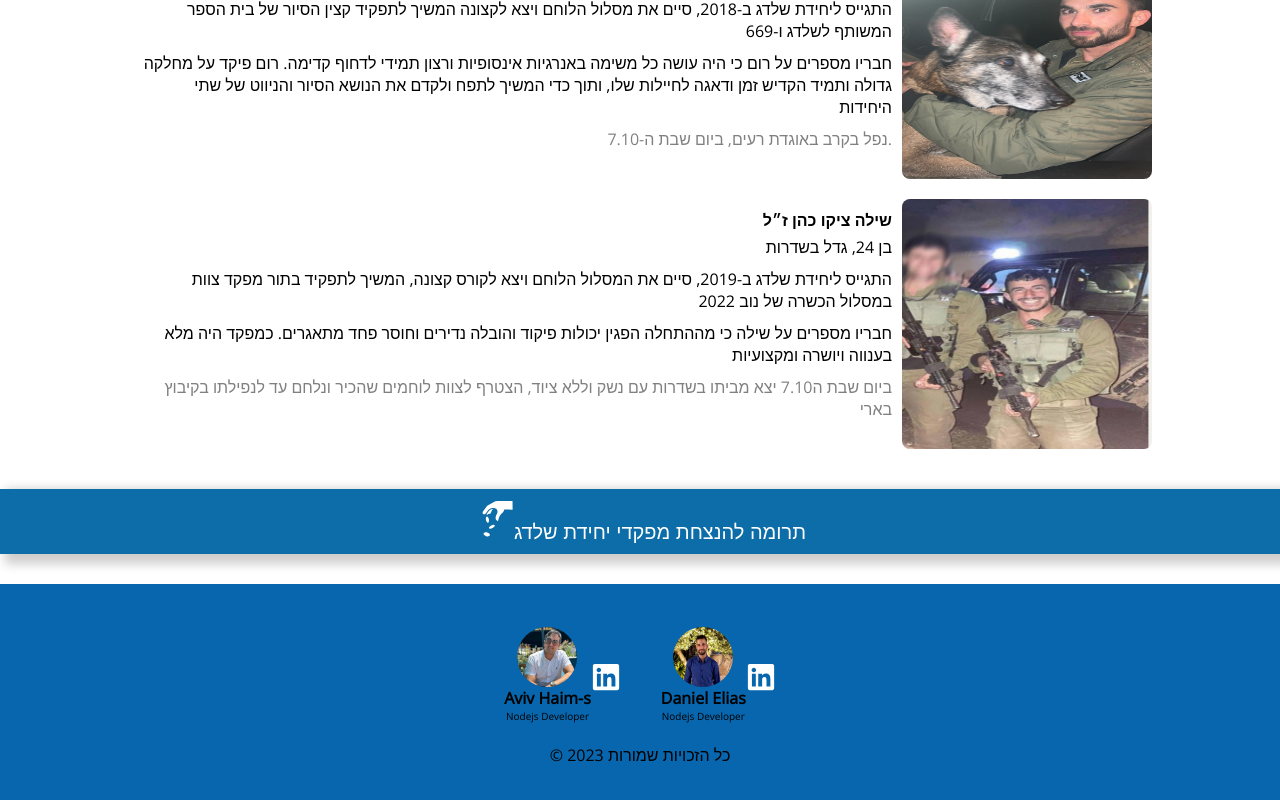
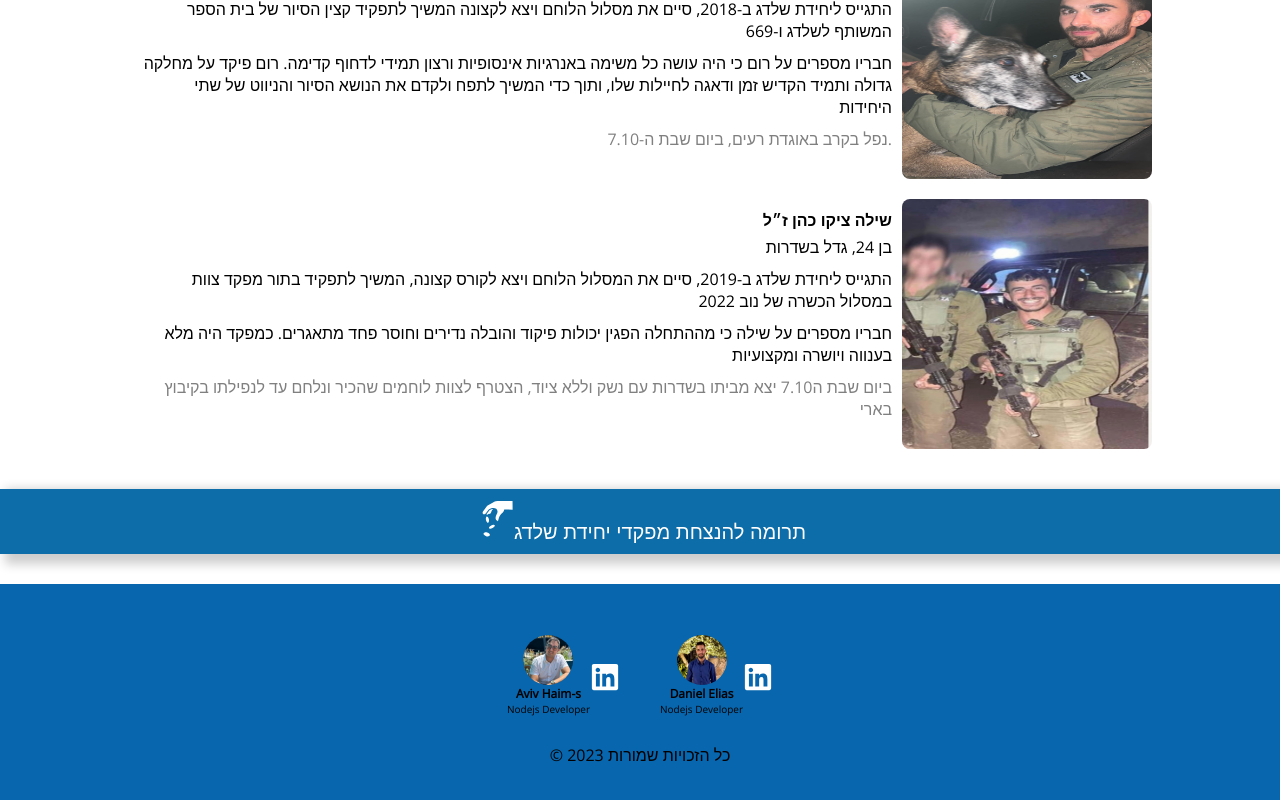
Before and after one commit to Haim-S/commemoration, a Next.js app: page / in a window 1280 px wide. Shown: the part 662-1462 px from the top of the page. Built offline with nearby package versions, Linux system fonts and the light colour scheme.

Commit message:
I made some small changes to the footer

```diff
--- a/src/components/footer/Footer.jsx
+++ b/src/components/footer/Footer.jsx
@@ -13,7 +13,7 @@ const Footer = () => {
         <div className={styles.developer}>
           <div className={styles.textContainer}>
           <Image className={styles.img} src={Developer} alt='fsf' />
-            <b>Aviv Haim-s</b>
+            <p className={styles.developerName}>Aviv Haim-s</p>
             <span className={styles.role}>Nodejs Developer</span>
             <br />
           </div>
@@ -25,7 +25,7 @@ const Footer = () => {
           <br />
           <div className={styles.textContainer}>
           <Image className={styles.img} src={Developer1} alt='fsf' />
-            <b>Daniel Elias</b>
+            <p className={styles.developerName}>Daniel Elias</p>
             <span className={styles.role}>Nodejs Developer</span>
             <br />
           </div>
--- a/src/components/footer/footer.module.css
+++ b/src/components/footer/footer.module.css
@@ -7,8 +7,8 @@
 
 .img {
     margin-top: 14px;
-    width: 60px;
-    height: 60px;
+    width: 50px;
+    height: 50px;
     border-radius: 30px;
 }
 
@@ -51,8 +51,14 @@
 }
 
 .textContainer {
+
     display: flex;
     justify-content: center;
     align-items: center;
     flex-direction: column;
 }
+
+.developerName{
+    font-size: 12px;
+    font-weight:bold;
+}
```
